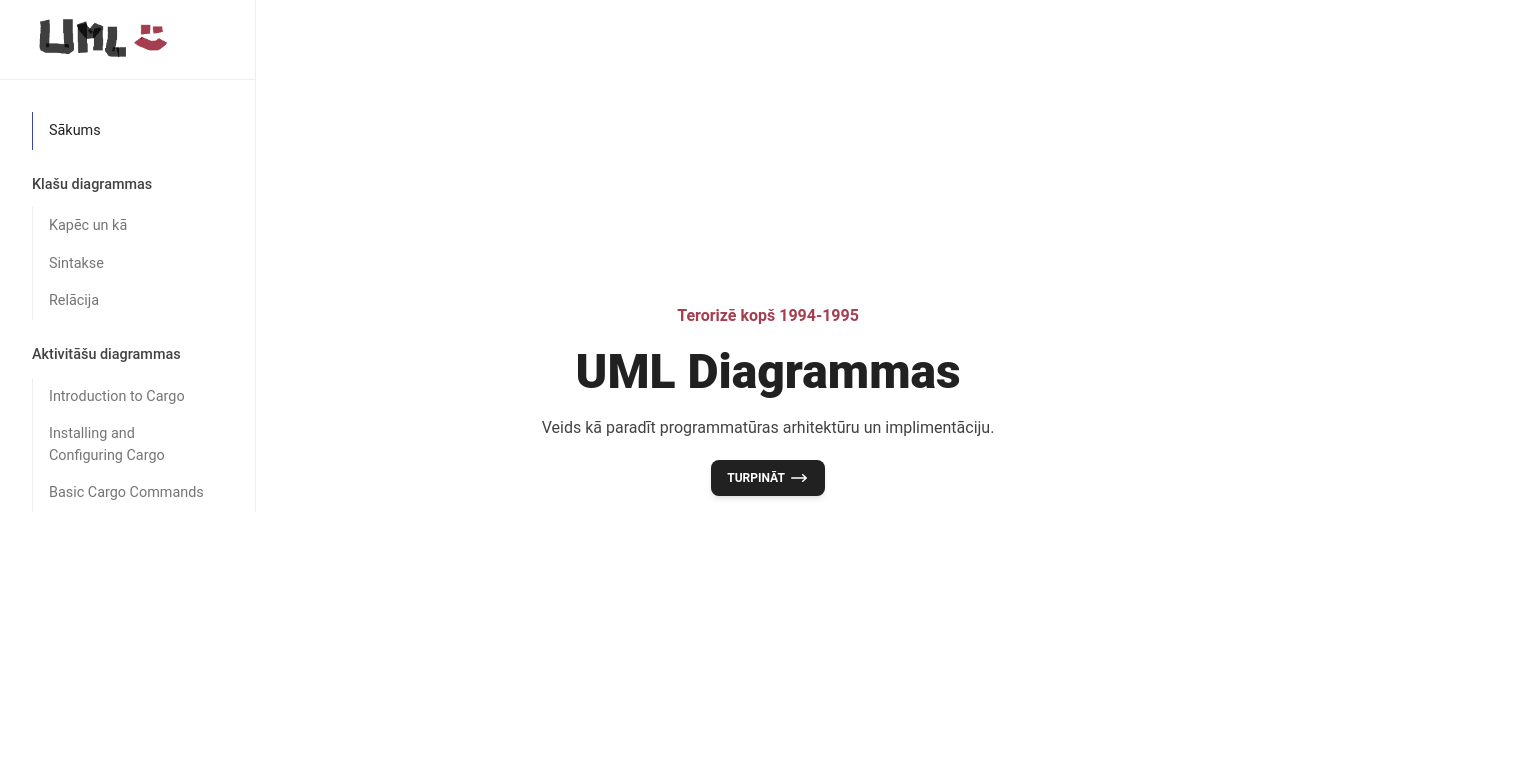
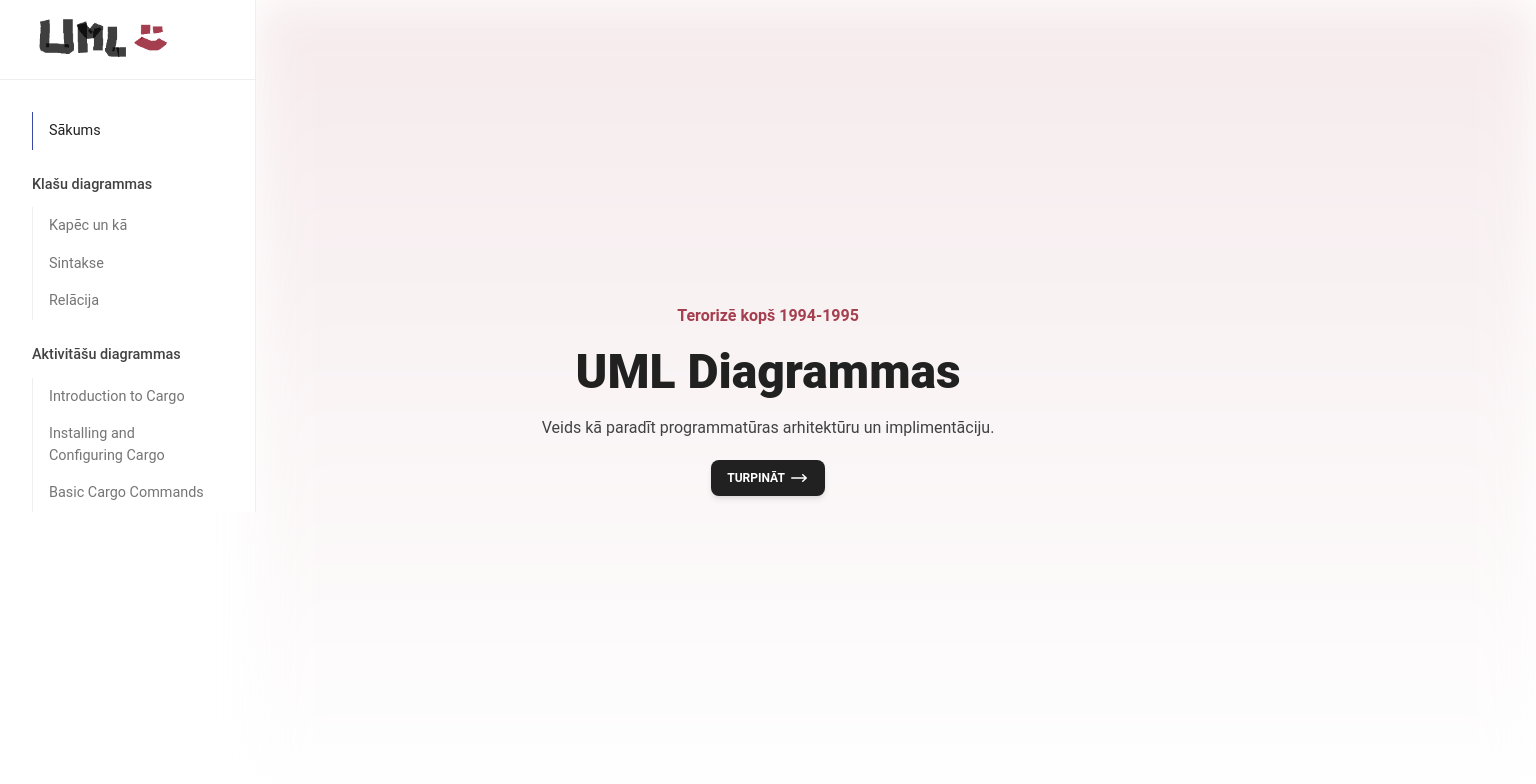
Before and after one commit to WuzzyLV/UML-Info-Page, a React (Vite) app: page / in a window 1280 px wide. Shown: the top 784 px of the page, 1536 px wide, since content can reach past the window. Built offline with nearby package versions, Linux system fonts and the light colour scheme.

Commit message:
add gradient to homepage

```diff
--- a/src/pages/Home.jsx
+++ b/src/pages/Home.jsx
@@ -112,7 +112,8 @@ const FreqUsed = () => {
 
 const HeroSection = () => {
   return (
-    <section className="h-screen w-full flex items-center">
+    <section className="h-screen w-full flex items-center ">
+      <div className="absolute z-0 w-full h-full  bg-gradient-to-b from-accent1 to-white opacity-10 blur-xl"></div>
       <div className="relative z-10 max-w-screen-xl mx-auto px-4 py-28 md:px-8">
         <div className="space-y-5 max-w-4xl mx-auto text-center">
           <span className="font-semibold text-accent1">
```
